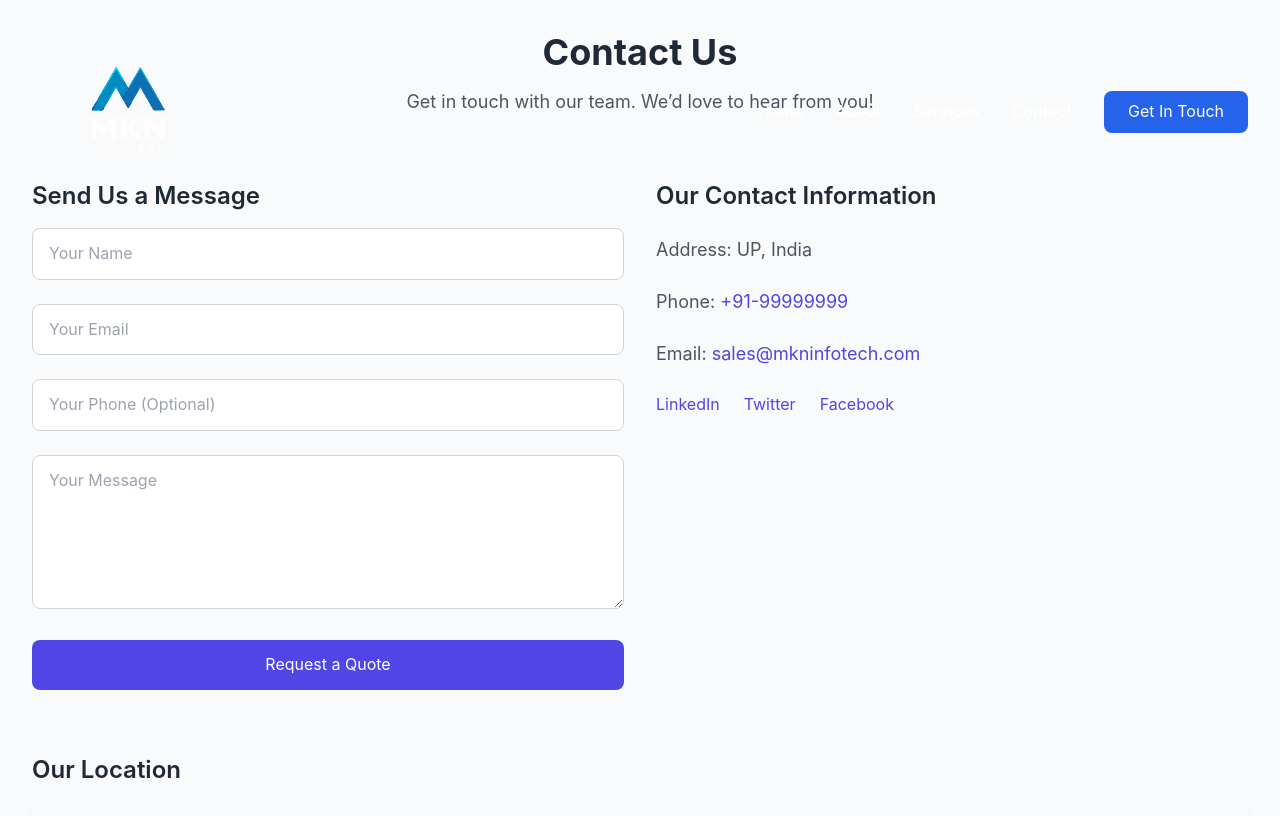
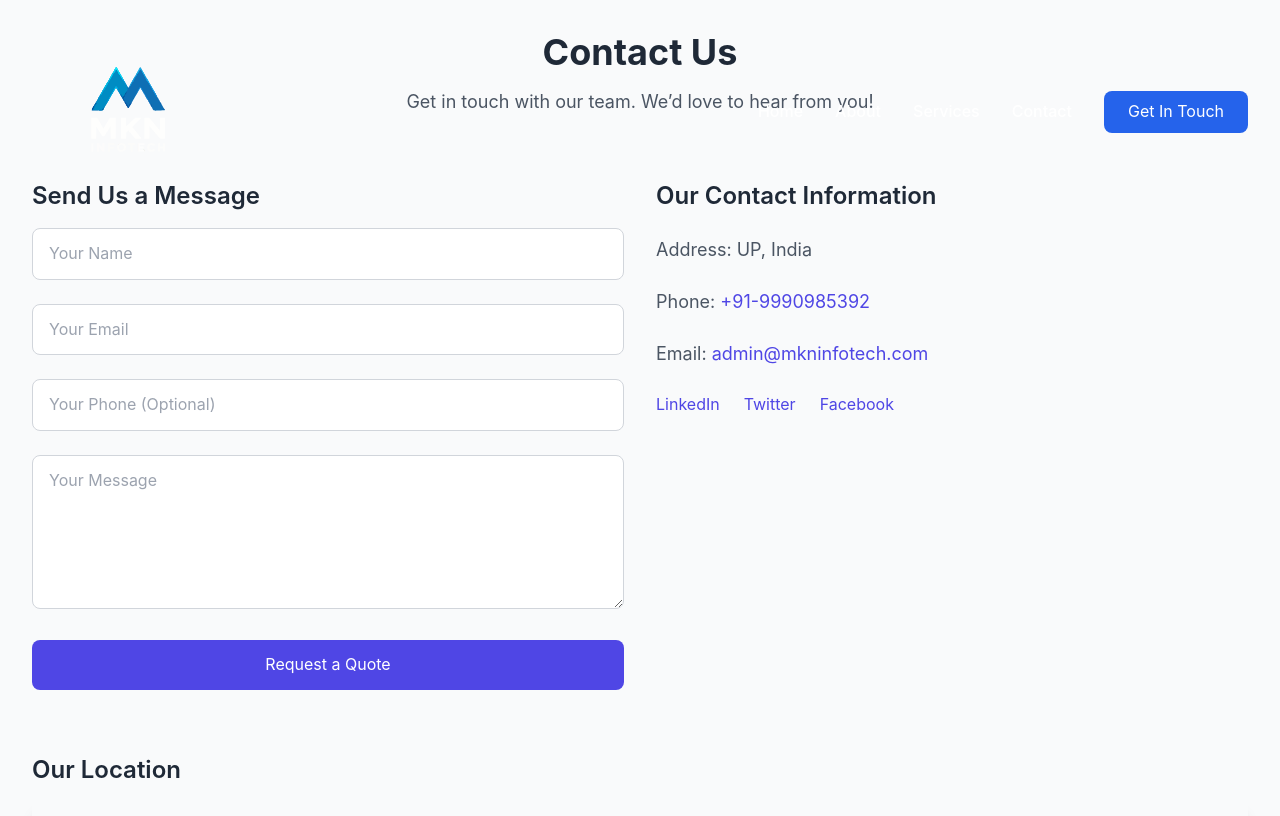
Before and after one commit to MKN-Infotech/live-website-code, a React (Create React App) app: page /contact in a window 1280 px wide. Shown: the top 816 px of the page. Built offline with nearby package versions, Linux system fonts and the light colour scheme; grey boxes are pictures that could not be loaded.

Commit message:
anuj changed contact page

```diff
--- a/src/pages/Contact.jsx
+++ b/src/pages/Contact.jsx
@@ -112,8 +112,8 @@ const Contact = () => {
             <p className="text-lg text-gray-600">
               Address: UP, India
             </p>
-            <p className="text-lg text-gray-600">Phone: <a href="tel:+9199999999" className="text-indigo-600">+91-99999999</a></p>
-            <p className="text-lg text-gray-600">Email: <a href="mailto:sales@mkninfotech.com" className="text-indigo-600">sales@mkninfotech.com</a></p>
+            <p className="text-lg text-gray-600">Phone: <a href="tel:+9199999999" className="text-indigo-600">+91-9990985392</a></p>
+            <p className="text-lg text-gray-600">Email: <a href="mailto:sales@mkninfotech.com" className="text-indigo-600">admin@mkninfotech.com</a></p>
 
             {/* Social Media Links */}
             <div className="flex space-x-6">
```
